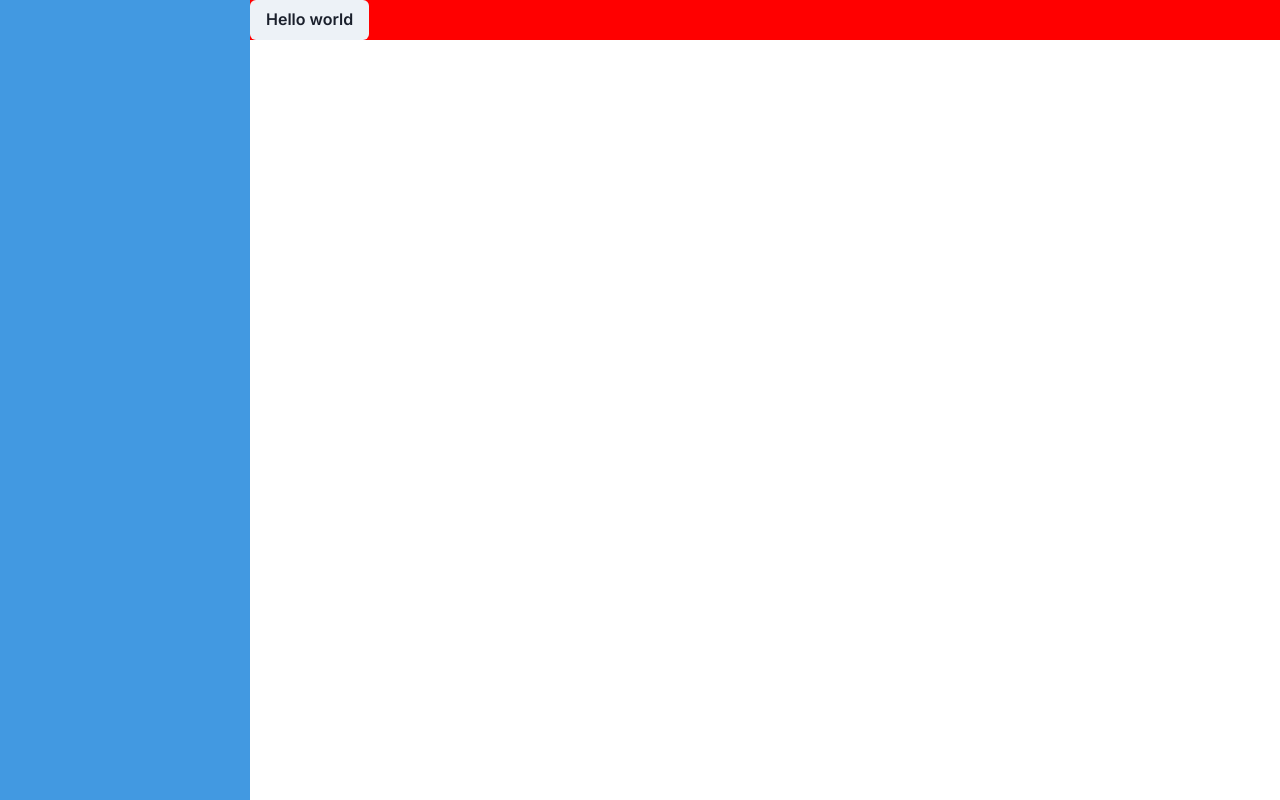
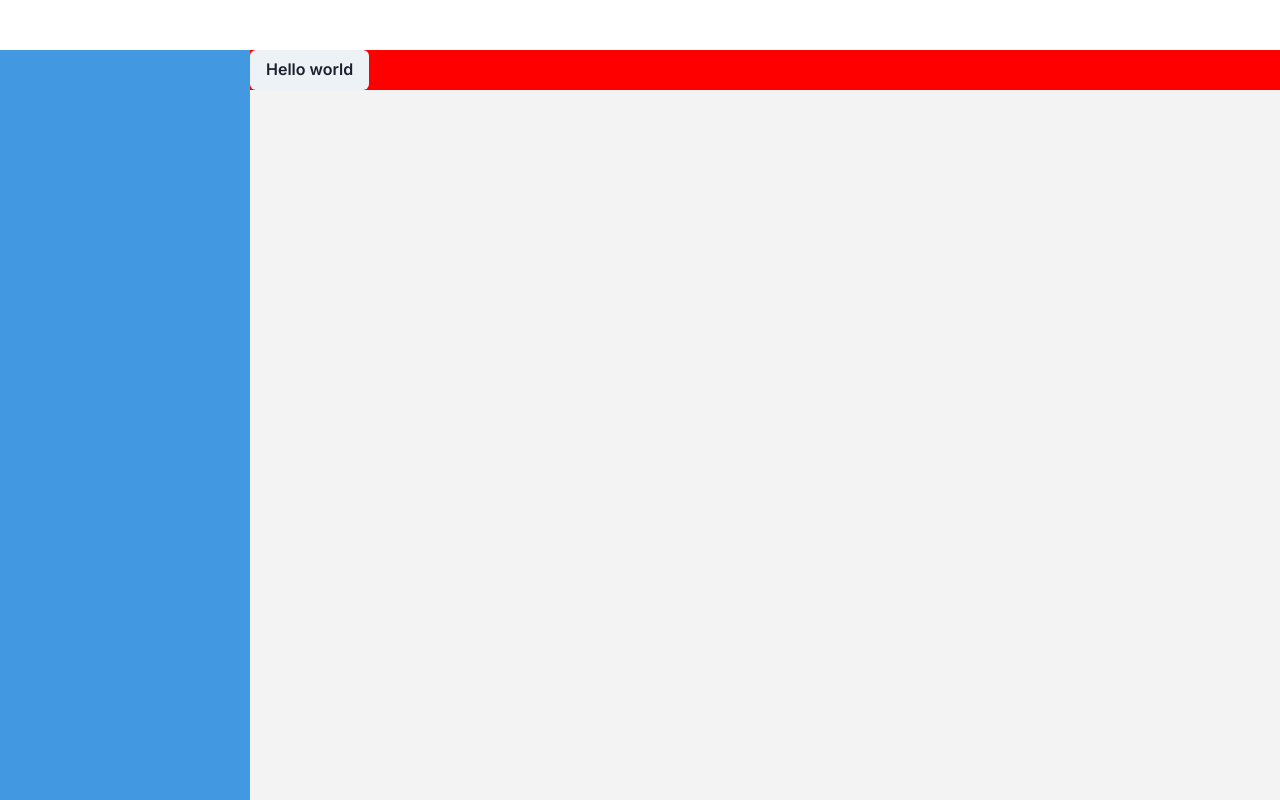
Before and after one commit to wall-ety/wall-ety-ui, a Next.js app: page / in a window 1280 px wide. Built offline with nearby package versions, Linux system fonts and the light colour scheme.

Commit message:
chore: configigure layout

```diff
--- a/src/app/layout.tsx
+++ b/src/app/layout.tsx
@@ -1,7 +1,8 @@
 import type { Metadata } from "next";
 import { Inter } from "next/font/google";
+
+import { Providers } from "./providers";
 import "./globals.css";
-import { Providers } from "./providers";
 
 const inter = Inter({ subsets: ["latin"] });
 
@@ -17,7 +18,10 @@ export default function RootLayout({
 }>) {
   return (
     <html lang="en">
-      <body className={inter.className}>
+      <body
+        className={inter.className}
+        style={{ backgroundColor: "#f3f3f3" }}
+      >
         <Providers>{children}</Providers>
       </body>
     </html>
--- a/src/app/providers.tsx
+++ b/src/app/providers.tsx
@@ -1,21 +1,28 @@
 "use client";
 
-import { Box, ChakraProvider } from "@chakra-ui/react";
-import { useMediaQuery } from "@chakra-ui/react";
+import {
+  Box,
+  ChakraProvider,
+  useMediaQuery
+} from "@chakra-ui/react";
+
+import { theme } from "@/ui/theme";
+import { AppBar } from "@/ui/layout/appBar";
 
 export function Providers({ children }: { children: React.ReactNode }) {
   const [isLargerThan800] = useMediaQuery("(min-width: 800px)");
 
   return (
-    <ChakraProvider>
+    <ChakraProvider theme={theme}>
       <Box width="100%" minHeight="100vh">
+        <AppBar />
         <Box
           p="5"
           w="250px"
-          h="100%"
+          h="calc(100% - 50px)"
           pos="fixed"
           bgColor="blue.400"
-          top={0}
+          top={50}
           left={0}
         ></Box>
         <Box
--- /dev/null
+++ b/src/ui/layout/appBar/AppBar.tsx
@@ -0,0 +1,18 @@
+import { Box} from "@chakra-ui/react";
+
+export function AppBar() {
+  return (
+    <Box
+      sx={{
+        h: 50,
+        px: 5,
+        w: "100%",
+        bgColor: "white",
+        boxShadow: "5px 5px 5px #f3f",
+        display: "flex"
+      }}
+    >
+
+    </Box>
+  )
+}
--- /dev/null
+++ b/src/ui/layout/appBar/index.ts
@@ -0,0 +1 @@
+export * from "./AppBar"
--- /dev/null
+++ b/src/ui/theme.ts
@@ -0,0 +1,4 @@
+import { extendTheme } from "@chakra-ui/react";
+
+// main theme
+export const theme = extendTheme({})
```
